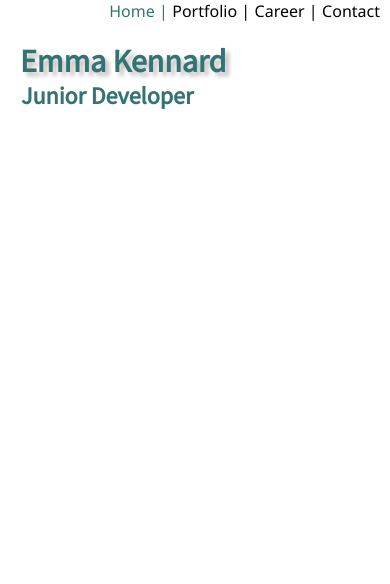
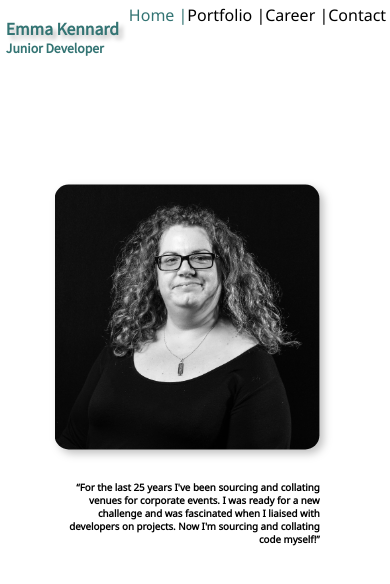
Before and after one commit to Elkennard/ek-portfolio, a React (Create React App) app in the folder portfolio/: page / in a window 390 px wide. Shown: the top 584 px of the page. Built offline with nearby package versions, Linux system fonts and the light colour scheme.

Commit message:
updated all styling to responsive

```diff
--- a/portfolio/src/App.css
+++ b/portfolio/src/App.css
@@ -1,5 +1,10 @@
 @import url("https://fonts.googleapis.com/css?family=Source+Sans+Pro");
 @import url("https://fonts.googleapis.com/css?family=Noto+Sans");
+
+* {
+  margin: 0;
+  padding: 0;
+}
 
 :root {
   --first-colour: #a7dbd1;
@@ -9,19 +14,27 @@
 }
 
 h1 {
-  position: absolute;
-  left: 20px;
-  top: 20px;
+  padding-left: 1.5%;
+  margin-top: -3%;
   font-family: "Source Sans Pro";
+  font-size: 4.5vw;
   font-weight: bold;
   color: var(--second-colour);
   text-shadow: 4px 4px 4px rgba(0, 0, 0, 0.25);
 }
 
 h2 {
+  padding-left: 1.5%;
+  font-family: 'Source Sans Pro';
+  font-size: 3.5vw;
+  font-weight: bold;
+  color: var(--second-colour);
+}
+
+h3 {
   position: absolute;
-  left: 21px;
-  top: 60px;
+  left: 200px;
+  margin-top: 10%;
   font-family: 'Source Sans Pro';
   font-weight: bold;
   color: var(--second-colour);
@@ -40,6 +53,8 @@ h2 {
 }
 
 nav {
-  text-align: right;
-  margin-right: 10px;
+  display: flex;
+  justify-content: flex-end;
+  align-items: center;
+  padding: 1% 1%;
 }
--- a/portfolio/src/App.js
+++ b/portfolio/src/App.js
@@ -5,8 +5,6 @@ function App() {
   return (
     <div className="App">
       <div className="nav">
-        <h1>Emma Kennard</h1>
-        <h2>Junior Developer</h2>
         <nav activeclassname="active">
           <NavLink className="inactive" to="/">
             Home   |
@@ -24,6 +22,8 @@ function App() {
         </nav>
         <Outlet />
       </div>
+      <h1>Emma Kennard</h1>
+      <h2>Junior Developer</h2>
     </div>
   );
 }
--- a/portfolio/src/index.js
+++ b/portfolio/src/index.js
@@ -4,6 +4,7 @@ import { BrowserRouter, Routes, Route } from "react-router-dom";
 import "./index.css";
 import App from "./App";
 import reportWebVitals from "./reportWebVitals";
+import Home from "./routes/Home/Home";
 import Portfolio from './routes/Portfolio/Portfolio';
 import Career from './routes/Career/Career';
 import Contact from './routes/Contact/Contact';
@@ -13,6 +14,7 @@ root.render(
   <BrowserRouter>
   <Routes>
     <Route path='/' element={<App />}>
+    <Route index element={<Home />} />
     <Route path='/Portfolio' element={<Portfolio />} />
     <Route path='/Career' element={<Career />} />
     <Route path='/Contact' element={<Contact />} />
--- a/portfolio/src/routes/Career/Career.js
+++ b/portfolio/src/routes/Career/Career.js
@@ -1,7 +1,9 @@
+import "./Career.css"
+
 export default function Career() {
     return (
       <main>
-        <h2>Career</h2>
+        <h3>Career - Under construction</h3>
       </main>
     );
   }
--- a/portfolio/src/routes/Contact/Contact.js
+++ b/portfolio/src/routes/Contact/Contact.js
@@ -1,7 +1,9 @@
+import "./Contact.css"
+
 export default function Contact() {
     return (
       <main>
-        <h2>Contact</h2>
+        <h3>Contact - Under construction</h3>
       </main>
     );
   }
--- /dev/null
+++ b/portfolio/src/routes/Home/Home.css
@@ -0,0 +1,26 @@
+.intro {
+  position: absolute;
+  left: 10%;
+  top: 20%;
+  width: 80%;
+  display: grid;
+  grid-template-columns: repeat(auto-fit, minmax(300px, 1fr));
+}
+
+.introImage {
+  width: 85%;
+  filter: drop-shadow(4px 4px 4px rgba(0, 0, 0, 0.25));
+  border-radius: 10%;
+  padding: 5%;
+}
+
+.introText {
+  width: 85%;
+  font-family: "Noto Sans";
+  font-style: normal;
+  font-weight: 700;
+  font-size: 2.5vw;
+  text-align: right;
+  padding: 5%;
+  color: #000000;
+}
--- /dev/null
+++ b/portfolio/src/routes/Home/Home.js
@@ -0,0 +1,18 @@
+import "./Home.css";
+import headshot from "../../Assets/Profile Shot EK.jpg";
+
+export default function Home() {
+  return (
+    <main>
+      <div className="intro">
+        <img src={headshot} alt="Emma Headshot" className="introImage" />
+        <p className="introText">
+          “For the last 25 years I've been sourcing and collating venues for
+          corporate events. I was ready for a new challenge and was fascinated
+          when I liaised with developers on projects. Now I'm sourcing and
+          collating code myself!”
+        </p>
+      </div>
+    </main>
+  );
+}
--- a/portfolio/src/routes/Portfolio/Portfolio.js
+++ b/portfolio/src/routes/Portfolio/Portfolio.js
@@ -1,7 +1,9 @@
+import "./Portfolio.css"
+
 export default function Portfolio() {
     return (
       <main>
-        <h2>Portfolio</h2>
+        <h3>Portfolio - Under construction</h3>
       </main>
     );
   }
```
Also changed, not shown: portfolio/src/Assets/Profile Shot EK.jpg (renamed from portfolio/Assets/Profile Shot EK.jpg), portfolio/src/routes/Career/Career.css (added), portfolio/src/routes/Contact/Contact.css (added), portfolio/src/routes/Portfolio/Portfolio.css (added).
